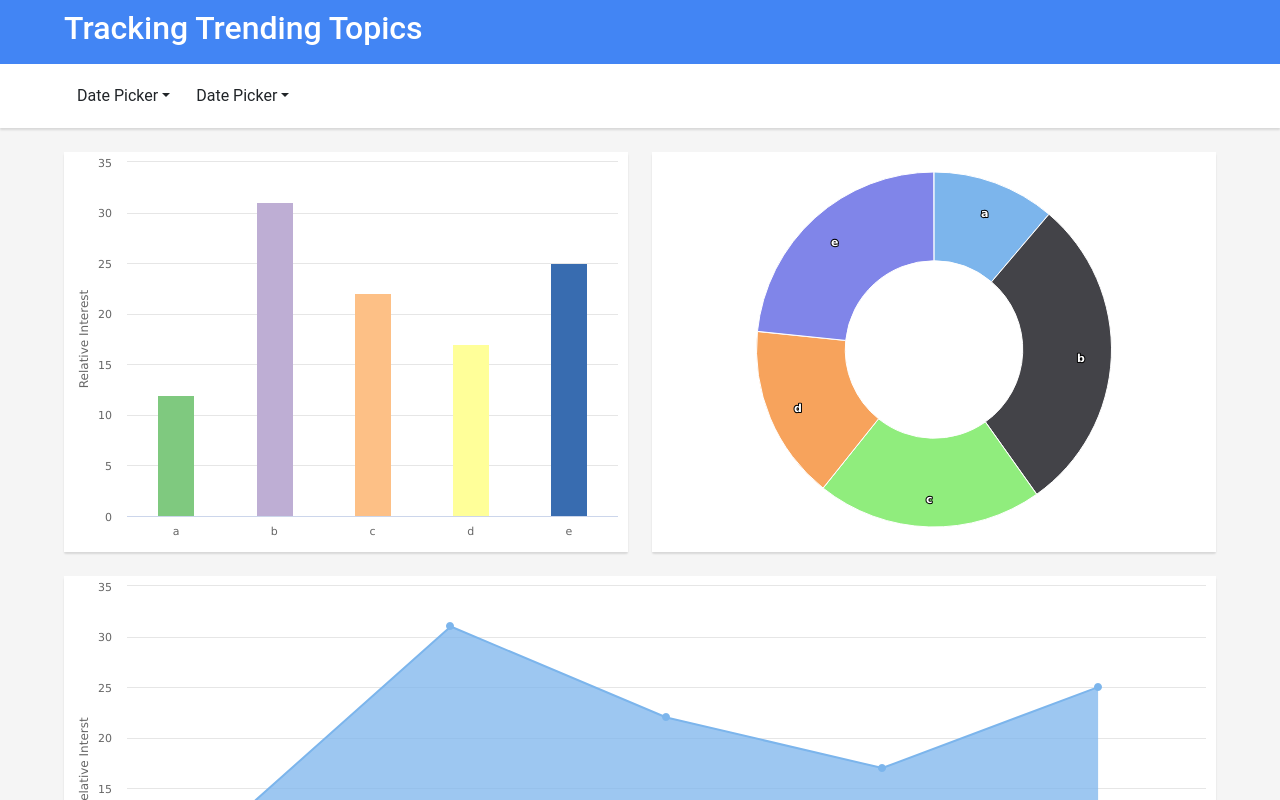
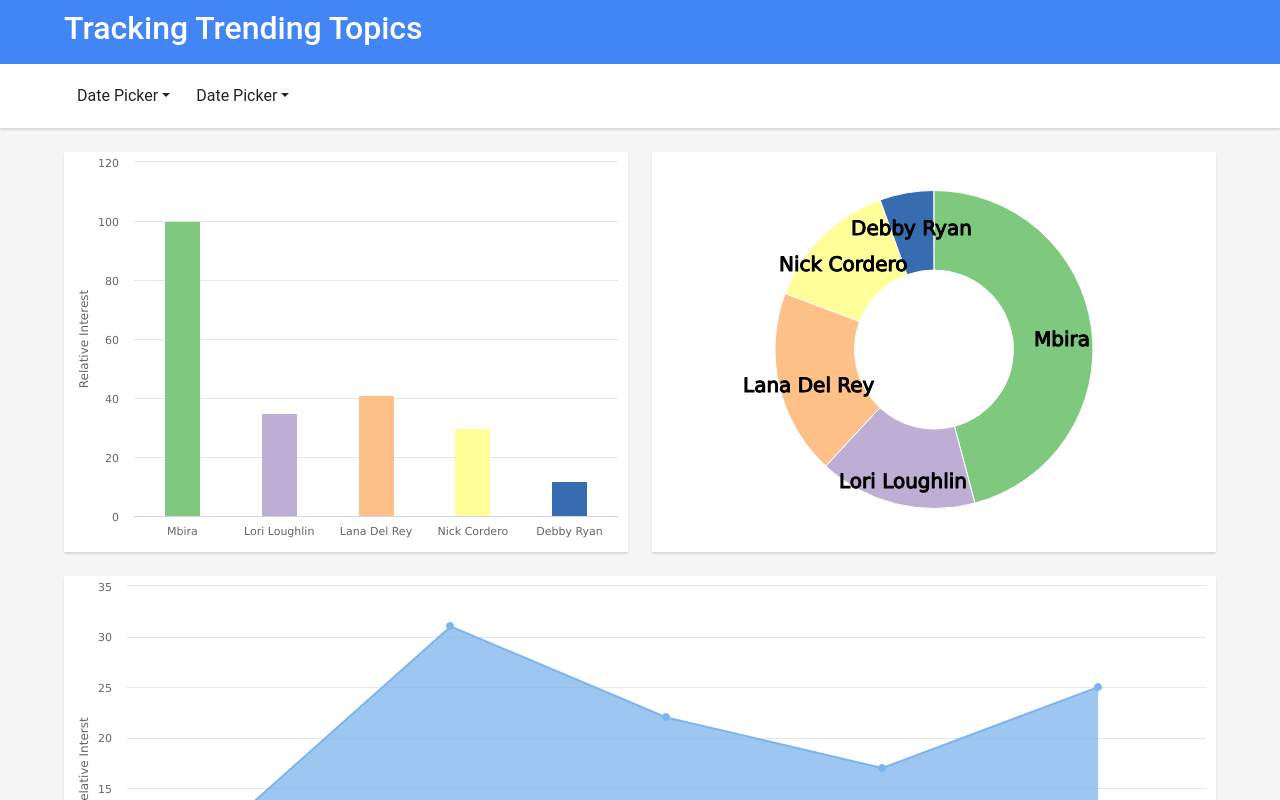
Before and after one commit to garrettgibo/tracking-trending-topics, a React (Create React App) app: page / in a window 1280 px wide. Shown: the top 800 px of the page. Built offline with nearby package versions, Linux system fonts and the light colour scheme.

Commit message:
Use actual data from google trends script

```diff
--- a/src/App.js
+++ b/src/App.js
@@ -1,21 +1,18 @@
-import React, { Component, useState, useEffect } from 'react';
-import * as d3 from "d3";
-
+import React, { Component } from 'react';
+// Style
 import './App.css';
+// Components
 import Header from './components/Header';
 import Picker from './components/Picker';
 import BarChart from './components/BarChart';
 import PieChart from './components/PieChart';
 import LineChart from './components/LineChart';
 import MapChart from './components/MapChart';
+// Data
+import { barData } from './data/barChartData';
 
-const data = [
-    {group: 'a', value: 12},
-    {group: 'b', value: 31},
-    {group: 'c', value: 22},
-    {group: 'd', value: 17},
-    {group: 'e', value: 25},
-]
+const barDates = Object.keys(barData)
+const singleDayBarData = barData[barDates[0]]
 
 const timeData = [
     {date: 'a', value: 12},
@@ -25,16 +22,27 @@
     {date: 'e', value: 25},
 ]
 
+const mapData = [
+  ['eu', 0],
+  ['oc', 0],
+  ['af', 0],
+  ['as', 0],
+  ['na', 0],
+  ['sa', 0],
+  ['an', 0]
+];
 class App extends Component {
 
   constructor(props) {
     super(props);
     this.state = {
-      width: 1152 - 24,
-      halfWidth: 1152 / 2 - 24,
-      height: 392,
-      data,
+      // width: 1152 - 24,
+      // halfWidth: 1152 / 2 - 24,
+      // height: 392,
+      barData: singleDayBarData,
+      pieData: singleDayBarData,
       timeData,
+      mapData,
     }
   }
   render() {
@@ -45,15 +53,10 @@
 
         <div className='content-wrap'>
           <div className='widget-container-wrapper layout-wrap layout-row'>
-            <BarChart w={this.state.halfWidth} h={this.state.height} data={this.state.data}/>
-            <PieChart size={this.state}
-                      data={this.state.data}
-                      outerRadius={this.state.height/2}
-                      innerRadius={(this.state.height)/4}
-                      />
-            <LineChart size={this.state}
-                       data={this.state.timeData}/>
-            <MapChart size={this.state}/>
+            <BarChart data={this.state.barData} />
+            <PieChart data={this.state.pieData} />
+            <LineChart data={this.state.timeData} />
+            <MapChart data={this.state.mapData} />
           </div>
         </div>
       </div>
--- a/src/components/BarChart.js
+++ b/src/components/BarChart.js
@@ -23,28 +23,42 @@
     }
 
 
+    // formatData(data) {
+    //     let formatted = {
+    //         groups: [],
+    //         values: [],
+    //     };
+    //     data.forEach((datum) => {
+    //         formatted.groups.push(datum.group)
+    //         colors[datum.group] = color(datum.group)
+    //         formatted.values.push({
+    //             y: datum.value,
+    //             color: colors[datum.group]
+    //         })
+    //     });
+
+    //     return formatted
+    // }
+
     formatData(data) {
         let formatted = {
             groups: [],
             values: [],
         };
-        data.forEach((datum) => {
-            formatted.groups.push(datum.group)
-            colors[datum.group] = color(datum.group)
+        data["queries"].forEach( (item, index) => {
+            formatted.groups.push(item);
+            colors[item] = color(item)
             formatted.values.push({
-                y: datum.value,
-                color: colors[datum.group]
+                y: data["values"][index],
+                color: colors[item],
             })
         });
-
-        return formatted
+        return formatted;
     }
 
     createBarChart = () => {
-        const {data} = this.props
+        const { data } = this.props
         const barData = this.formatData(data);
-        console.log(barData);
-        console.log(colors)
 
         Highcharts.chart(this.refs.chart, {
             chart: {
--- a/src/components/PieChart.js
+++ b/src/components/PieChart.js
@@ -1,6 +1,11 @@
 import React, { Component } from 'react';
 import Highcharts from 'highcharts';
+import { scaleOrdinal } from 'd3-scale';
+import { schemeAccent } from 'd3-scale-chromatic';
 import '../App.css';
+
+const color = scaleOrdinal(schemeAccent);
+let colors = {};
 
 export class LineChart extends Component {
     // initial creation
@@ -13,20 +18,24 @@
         this.createPieChart()
     }
 
-    formatPieData(data) {
-      let dataPie = data.map(datum => {
-        return {name: datum.group,
-         y: datum.value}
-      });
-
-      return dataPie
+    formatData(data) {
+        let formatted = []
+        data["queries"].forEach( (item, index) => {
+            colors[item] = color(item)
+            formatted.push({
+                name: item,
+                y: data["values"][index],
+                color: colors[item]
+            })
+        });
+        return formatted;
     }
 
     createPieChart = () => {
-        const {size, data} = this.props
-        const dataPie = this.formatPieData(data);
+        const {data} = this.props
+        const dataPie = this.formatData(data);
+        console.log(dataPie)
 
-        console.log(dataPie);
         // Create the chart
         Highcharts.chart(this.refs.chart, {
             chart: { type: 'pie' },
@@ -51,8 +60,14 @@
                     formatter: function () {
                         return this.y > 5 ? this.point.name : null;
                     },
-                    color: '#ffffff',
-                    distance: -30
+                    // color: 'black',
+                    distance: -30,
+                    style: {
+                        color: 'black',
+                        fontSize: '20px',
+                        fontWeight: 'normal',
+                        textOutline: 'black'
+                    }
                 }
             }],
         })
```
Also changed, not shown: src/data/barChartData.js (added, +2 -0 lines).
